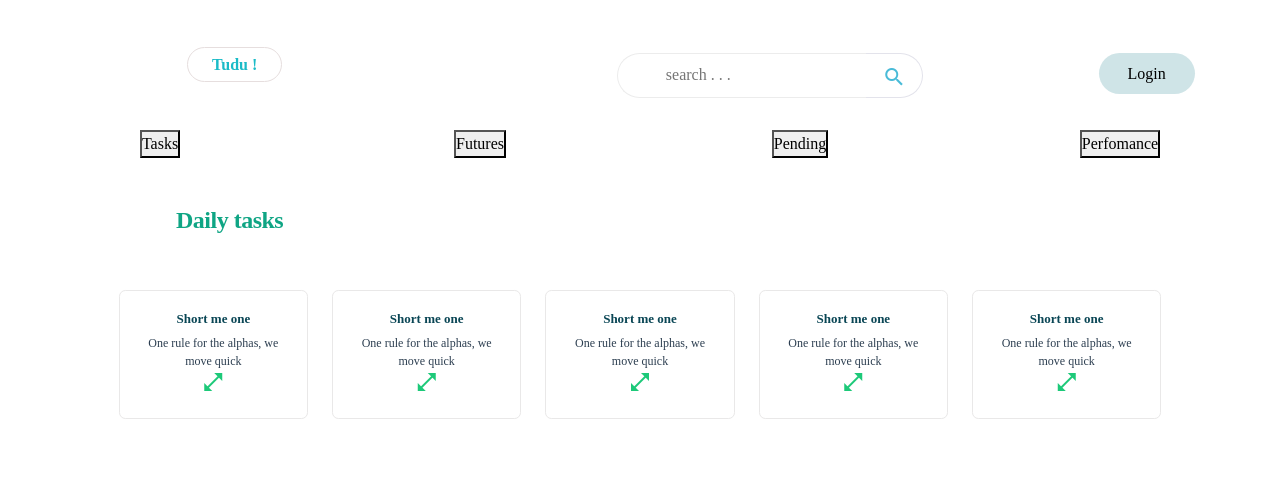
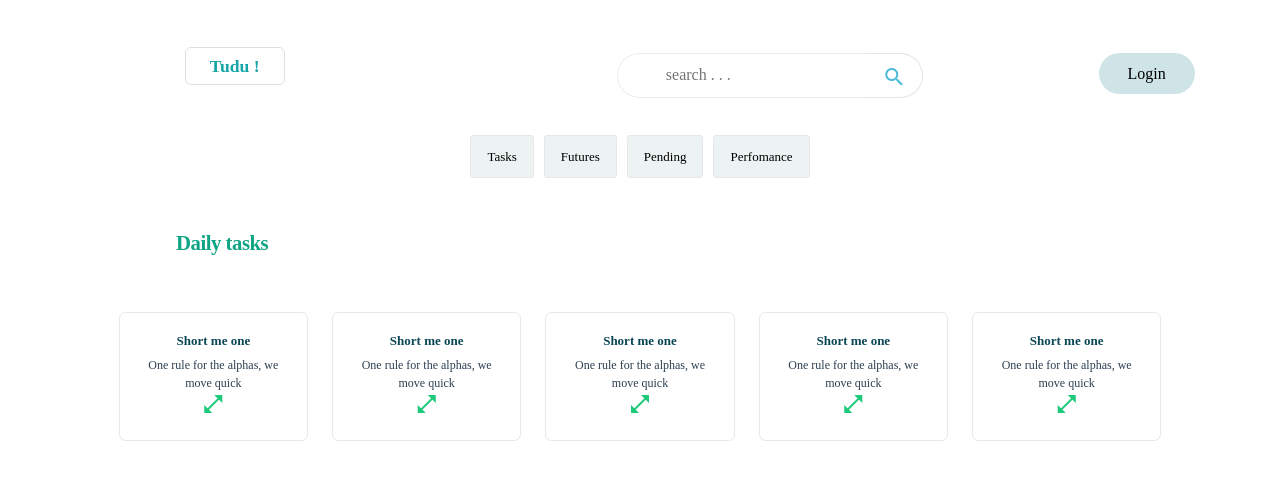
Before and after one commit to kithinga/tudu, a Vue app: page /tasks in a window 1280 px wide. Shown: the top 480 px of the page. Built offline with nearby package versions, Linux system fonts and the light colour scheme.

Commit message:
commiting

```diff
--- a/src/App.vue
+++ b/src/App.vue
@@ -45,5 +45,7 @@ nav a {
 
 nav a.router-link-exact-active {
   color: #42b983;
+  color: #af42b9;
 }
+
 </style>
--- a/src/assets/css/app.css
+++ b/src/assets/css/app.css
@@ -5,11 +5,11 @@
 }
 
 .tudu-logo{
-    font-size:1rem;
+    font-size:1.1rem;
     font-weight:800;
     border: 1px rgb(230, 222, 222) solid;
-    border-radius:3rem;
-    color: rgb(26, 187, 199);
+    border-radius:6px;
+    color: rgb(22, 165, 165);
     padding:0.5rem;
     padding-left:1.5rem;
     padding-right:1.5rem;
--- a/src/assets/css/tasks.css
+++ b/src/assets/css/tasks.css
@@ -6,7 +6,7 @@
 .tihead{
     color: rgb(15, 165, 132);
     text-align:left;
-    /* font-size:1.3rem; */
+    font-size:1.3rem;
     letter-spacing: -0.5px;
     font-weight:700;
     padding:3rem;
--- a/src/components/Navigator.vue
+++ b/src/components/Navigator.vue
@@ -1,44 +1,39 @@
 <template>
   <div class="container-fluid">
     <div class="row no-gutters">
-
+      <!--  -->
       <div class="col">
         <div class="tsk">
           <router-link to="/tasks">
             <button class="nvbt">Tasks</button>
           </router-link>
-        </div>
-      </div>
-
-      <div class="col">
-        <div class="fute">
-          <router-link to="/future">
+           <router-link to="/future">
             <button class="nvbt">Futures</button>
           </router-link>
-        </div>
-      </div>
-
-      <div class="col">
-        <div class="pend">
-          <router-link to="/pending">
+           <router-link to="/pending">
             <button class="nvbt">Pending</button>
           </router-link>
-        </div>
-      </div>
-
-      <div class="col">
-        <div class="perf">
           <router-link to="/perfomance">
             <button class="nvbt">Perfomance</button>
           </router-link>
         </div>
       </div>
-
     </div>
   </div>
   <router-view />
 </template>
 
 <style>
-
+     .nvbt{
+       /* height:2.3rem; */
+       border: none;background-color:rgb(236, 243, 242);
+       border-radius:3px;
+       font-weight:500;
+       font-size:13px;
+       padding: 0.7rem;
+       padding-left: 1rem;
+       padding-right: 1rem;
+       margin:5px;
+       border: solid 1px rgb(230, 231, 231);
+     }
 </style>
```
